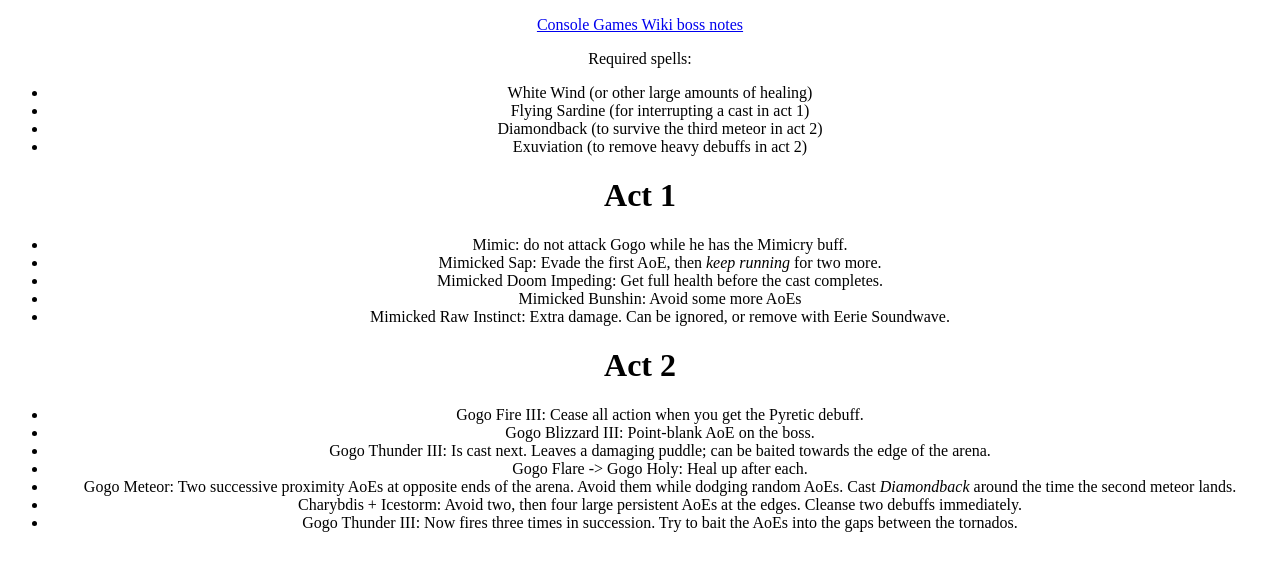
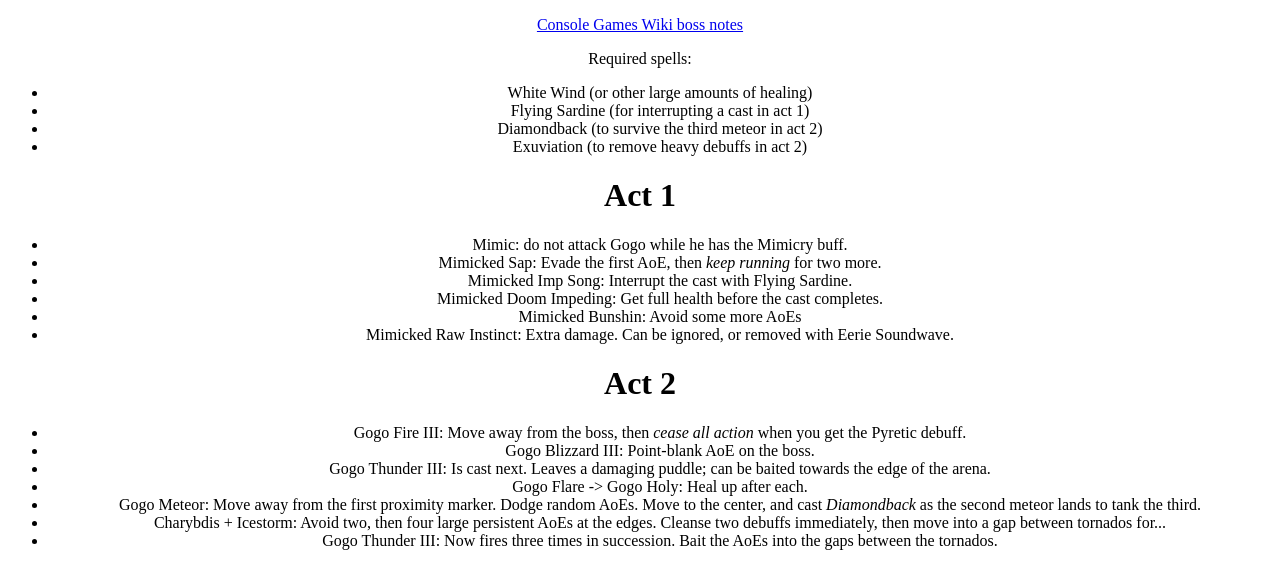
Before and after one commit to nyctef/tldrboss, a plain HTML site: page shb/tmc/anything-gogos.html in a window 1280 px wide. Drawn offline with Linux system fonts and the light colour scheme.

Commit message:
more Gogo notes after another attempt

```diff
--- a/shb/tmc/anything-gogos.html
+++ b/shb/tmc/anything-gogos.html
@@ -26,19 +26,21 @@
           Mimicked Sap: Evade the first AoE, then <em>keep running</em> for two
           more.
         </li>
+        <li>Mimicked Imp Song: Interrupt the cast with Flying Sardine.</li>
         <li>
           Mimicked Doom Impeding: Get full health before the cast completes.
         </li>
         <li>Mimicked Bunshin: Avoid some more AoEs</li>
         <li>
-          Mimicked Raw Instinct: Extra damage. Can be ignored, or remove with
+          Mimicked Raw Instinct: Extra damage. Can be ignored, or removed with
           Eerie Soundwave.
         </li>
       </ul>
       <h1>Act 2</h1>
       <ul>
         <li>
-          Gogo Fire III: Cease all action when you get the Pyretic debuff.
+          Gogo Fire III: Move away from the boss, then
+          <em>cease all action</em> when you get the Pyretic debuff.
         </li>
         <li>Gogo Blizzard III: Point-blank AoE on the boss.</li>
         <li>
@@ -47,17 +49,18 @@
         </li>
         <li>Gogo Flare -> Gogo Holy: Heal up after each.</li>
         <li>
-          Gogo Meteor: Two successive proximity AoEs at opposite ends of the
-          arena. Avoid them while dodging random AoEs. Cast
-          <em>Diamondback</em> around the time the second meteor lands.
+          Gogo Meteor: Move away from the first proximity marker. Dodge random
+          AoEs. Move to the center, and cast
+          <em>Diamondback</em> as the second meteor lands to tank the third.
         </li>
         <li>
           Charybdis + Icestorm: Avoid two, then four large persistent AoEs at
-          the edges. Cleanse two debuffs immediately.
+          the edges. Cleanse two debuffs immediately, then move into a gap
+          between tornados for...
         </li>
         <li>
-          Gogo Thunder III: Now fires three times in succession. Try to bait the
-          AoEs into the gaps between the tornados.
+          Gogo Thunder III: Now fires three times in succession. Bait the AoEs
+          into the gaps between the tornados.
         </li>
       </ul>
     </centered-text>
```
